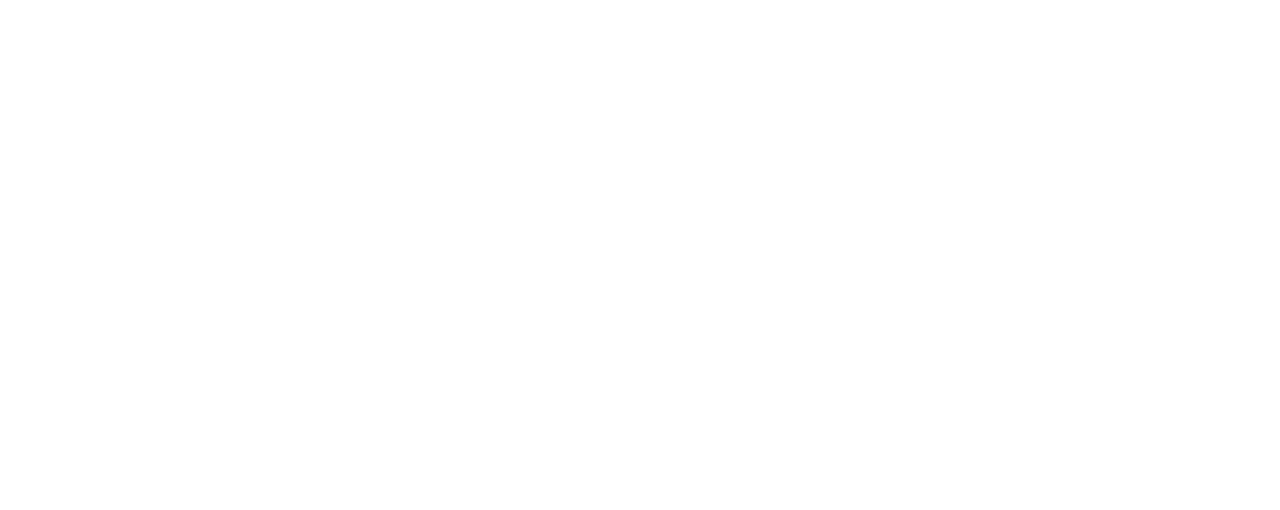
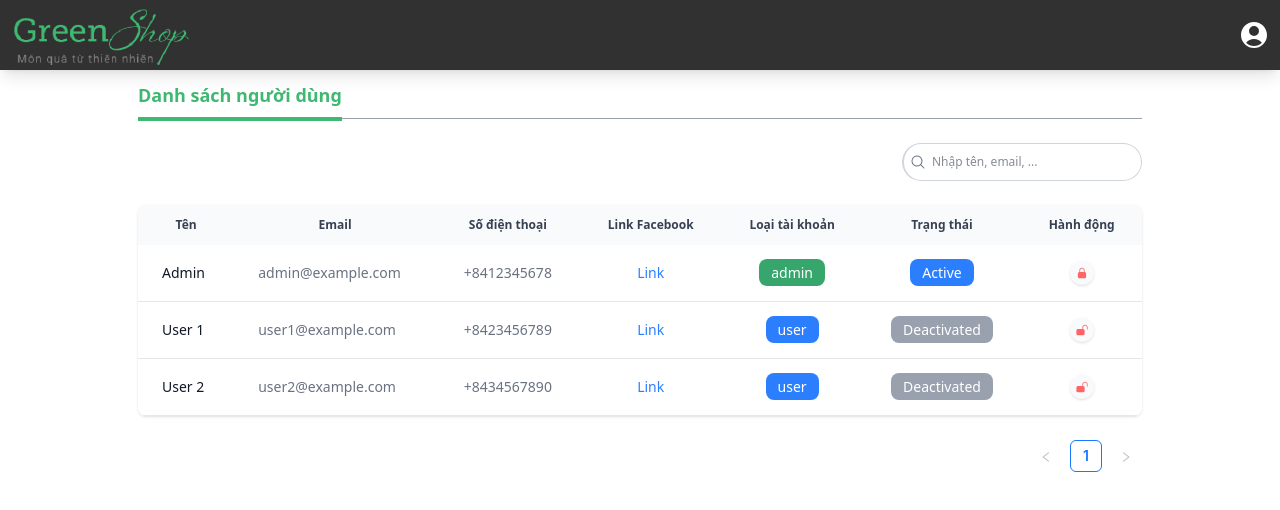
Before and after one commit to awesome-academy/NAITEI-FEHN-PR1-THE-VU, a React (Vite) app: page /admin/users in a window 1280 px wide. Before the commit this address had no page. Shown: the top 510 px of the page. Built offline with nearby package versions, Linux system fonts and the light colour scheme; data requests are answered from the project's data file.

Commit message:
User list

```diff
--- a/package.json
+++ b/package.json
@@ -15,6 +15,8 @@
     "@heroicons/react": "^2.2.0",
     "@reduxjs/toolkit": "^2.6.1",
     "@tailwindcss/vite": "^4.0.13",
+    "antd": "^5.24.5",
+    "axios": "^1.8.4",
     "chart.js": "^4.4.8",
     "date-fns": "^4.1.0",
     "antd": "^5.24.4",
--- a/server/db.json
+++ b/server/db.json
@@ -2,27 +2,33 @@
   "users": [
     {
       "id": "1",
+      "name": "Admin",
       "email": "admin@example.com",
       "phone": "+8412345678",
       "social_link": "https://www.facebook.com/SAFT.H503",
       "password": "password",
-      "role": "quản trị viên"
+      "role": "admin",
+      "is_active": true
     },
     {
       "id": "2",
+      "name": "User 1",
       "email": "user1@example.com",
       "phone": "+8423456789",
       "social_link": "https://www.facebook.com/ltl.1506/",
       "password": "password",
-      "role": "người dùng"
+      "role": "user",
+      "is_active": false
     },
     {
       "id": "3",
       "email": "user2@example.com",
+      "name": "User 2",
       "phone": "+8434567890",
       "social_link": "https://www.facebook.com/profile.php?id=100072532142749",
       "password": "password",
-      "role": "người dùng"
+      "role": "user",
+      "is_active": false
     }
   ],
   "trees": [
@@ -681,9 +687,9 @@
       "total": 250000
     },
     {
-      "id": 3,
-      "user_id": 2,
-      "status": "đã hủy",
+      "id": "3",
+      "user_id": 4,
+      "status": "đã giao",
       "trees": [
         {
           "id": 1,
@@ -783,7 +789,7 @@
       "total": 660000
     },
     {
-      "id": 9,
+      "id": "9",
       "user_id": 10,
       "status": "đã giao",
       "trees": [
@@ -802,7 +808,7 @@
       "total": 850000
     },
     {
-      "id": 10,
+      "id": "10",
       "user_id": 11,
       "status": "đang xử lý",
       "trees": [
@@ -817,7 +823,7 @@
       "total": 300000
     },
     {
-      "id": 11,
+      "id": "11",
       "user_id": 12,
       "status": "đã giao",
       "trees": [
@@ -836,7 +842,7 @@
       "total": 980000
     },
     {
-      "id": 12,
+      "id": "12",
       "user_id": 13,
       "status": "đang xử lý",
       "trees": [
@@ -851,7 +857,7 @@
       "total": 700000
     },
     {
-      "id": 13,
+      "id": "13",
       "user_id": 14,
       "status": "đã giao",
       "trees": [
@@ -870,7 +876,7 @@
       "total": 550000
     },
     {
-      "id": 14,
+      "id": "14",
       "user_id": 15,
       "status": "đang xử lý",
       "trees": [
@@ -885,7 +891,7 @@
       "total": 440000
     },
     {
-      "id": 15,
+      "id": "15",
       "user_id": 16,
       "status": "đã giao",
       "trees": [
@@ -904,7 +910,7 @@
       "total": 530000
     },
     {
-      "id": 16,
+      "id": "16",
       "user_id": 17,
       "status": "đang xử lý",
       "trees": [
@@ -919,7 +925,7 @@
       "total": 750000
     },
     {
-      "id": 17,
+      "id": "17",
       "user_id": 18,
       "status": "đã giao",
       "trees": [
--- a/src/components/UserDropdown.jsx
+++ b/src/components/UserDropdown.jsx
@@ -20,13 +20,13 @@
       {isUserDropdownOpen && (
         <ul className="fixed top-10 right-3 rounded-lg py-1 border border-gray-200 flex flex-col items-start z-50 text-gray-500 bg-white text-sm text-left">
           <li className="w-full px-2 py-2 hover:bg-gray-100 hover:text-main">
-            <a href="/" className="flex items-center">
+            <a href="/admin" className="flex items-center">
               <ChartBarIcon className="size-3 mr-1" />
               Thống kê
             </a>
           </li>
           <li className="w-full px-2 py-2 hover:bg-gray-100 hover:text-main">
-            <a href="#" className="flex items-center">
+            <a href="/admin/users" className="flex items-center">
               <UserGroupIcon className="size-3 mr-1" />
               Người dùng
             </a>
--- a/src/main.jsx
+++ b/src/main.jsx
@@ -11,6 +11,7 @@
 import RequestPlant from "./pages/RequestPlant.jsx";
 import AdminDashboard from "./pages/AdminDashboard.jsx";
 import Statistics from "./pages/Statistics.jsx";
+import UserList from "./pages/UserList.jsx";
 import HistoryOrder from "./pages/HistoryOrder.jsx";
 
 createRoot(document.getElementById("root")).render(
@@ -20,15 +21,16 @@
         <Routes>
           <Route path="/" element={<App />}>
             <Route index element={<Dashboard />} />
+            <Route path="/login" element={<h1>Login</h1>} />
             <Route path="/product/:id" element={<ProductDetail />} />
-            <Route path="/login" element={<h1>Login</h1>} />
             <Route path="/products" element={<ProductList />} />
             <Route path="/request-plant" element={<RequestPlant />} />
             <Route path="/order-history" element={<HistoryOrder />} />
           </Route>
           <Route path="/admin" element={<AdminDashboard />}>
             <Route index element={<Statistics />} />
-          </Route>
+            <Route path="/admin/users" element={<UserList />} />
+        </Route>
         </Routes>
       </BrowserRouter>
     </Provider>
--- /dev/null
+++ b/src/pages/UserList.jsx
@@ -0,0 +1,200 @@
+import { useState, useEffect } from "react";
+import {
+  LockClosedIcon,
+  LockOpenIcon,
+  MagnifyingGlassIcon,
+} from "@heroicons/react/24/solid";
+import SectionHeading from "../components/SectionHeading";
+import axios from "axios";
+import { Pagination } from "antd";
+
+export default function UserList() {
+  const [users, setUsers] = useState(null);
+  const [filteredUsers, setFilteredUsers] = useState(null);
+  const [searchTerm, setSearchTerm] = useState("");
+  const [currentPage, setCurrentPage] = useState(1);
+  const [loading, setLoading] = useState(true);
+  const [error, setError] = useState(null);
+
+  const handleChangeUserStatus = async (user) => {
+    setLoading(true);
+    try {
+      const response = await axios.patch(
+        `http://localhost:5000/users/${user.id}`,
+        {
+          is_active: !user.is_active,
+        },
+      );
+
+      const updatedUser = response.data;
+      setUsers((prevUsers) =>
+        prevUsers.map((u) =>
+          u.id === updatedUser.id ? { ...u, ...updatedUser } : u,
+        ),
+      );
+
+      setFilteredUsers((prevFiltered) =>
+        prevFiltered.map((u) =>
+          u.id === updatedUser.id ? { ...u, ...updatedUser } : u,
+        ),
+      );
+    } catch (err) {
+      setError(err.message);
+    } finally {
+      setLoading(false);
+    }
+  };
+
+  useEffect(() => {
+    const fetchUsers = async () => {
+      try {
+        setLoading(true);
+        const response = await fetch(
+          `http://localhost:5000/users?_sort=role`,
+        );
+        const data = await response.json();
+        setUsers(data);
+        setFilteredUsers(data);
+      } catch (err) {
+        setError(err.message);
+      } finally {
+        setLoading(false);
+      }
+    };
+
+    fetchUsers();
+  }, [currentPage]);
+
+  useEffect(() => {
+    if (users) {
+      const filtered = users.filter(
+        (user) =>
+          user.name.toLowerCase().includes(searchTerm.toLowerCase()) ||
+          user.email.toLowerCase().includes(searchTerm.toLowerCase()),
+      );
+      setFilteredUsers(filtered);
+    }
+  }, [searchTerm, users]);
+
+  const handleSearchChange = (e) => {
+    setSearchTerm(e.target.value);
+  };
+
+  const handlePageChange = (page) => {
+    setCurrentPage(page);
+  };
+
+  if (loading) return <div>Loading...</div>;
+  if (error) return <div>Error: {error}</div>;
+
+  return (
+    <>
+      <SectionHeading heading="Danh sách người dùng" />
+      <div className="flex justify-end">
+        <div className="relative text-gray-500">
+          <MagnifyingGlassIcon className="size-4 absolute top-1/2 left-2 -translate-y-1/2" />
+          <input
+            type="search"
+            className="block p-2.5 pl-7 w-60 text-xs text-gray-900 rounded-full border-s-2 border border-gray-300"
+            placeholder="Nhập tên, email, ..."
+            value={searchTerm}
+            onChange={handleSearchChange}
+          />
+        </div>
+      </div>
+
+      <div className="relative my-6 overflow-x-auto shadow sm:rounded-lg">
+        <table className="w-full table-auto text-sm text-left rtl:text-right text-gray-500">
+          <thead className="text-xs text-gray-700 bg-gray-50">
+            <tr>
+              <th scope="col" className="px-6 py-3 text-center">
+                Tên
+              </th>
+              <th scope="col" className="px-6 py-3 text-center">
+                Email
+              </th>
+              <th scope="col" className="px-6 py-3 text-center">
+                Số điện thoại
+              </th>
+              <th scope="col" className="px-6 py-3 text-center">
+                Link Facebook
+              </th>
+              <th scope="col" className="px-6 py-3 text-center">
+                Loại tài khoản
+              </th>
+              <th scope="col" className="px-6 py-3 text-center">
+                Trạng thái
+              </th>
+              <th scope="col" className="px-6 py-3 text-center">
+                Hành động
+              </th>
+            </tr>
+          </thead>
+          <tbody>
+            {filteredUsers?.map((user) => (
+              <tr
+                key={user.id}
+                className="bg-white border-b border-gray-200 hover:bg-gray-50"
+              >
+                <th
+                  scope="row"
+                  className="px-6 py-4 font-medium text-gray-900 whitespace-nowrap"
+                >
+                  {user.name}
+                </th>
+                <td className="px-6 py-4">{user.email}</td>
+                <td className="px-6 py-4 text-center">{user.phone}</td>
+                <td className="px-6 py-4 text-center">
+                  <a
+                    href={user.social_link}
+                    target="_blank"
+                    className="text-blue-500 hover:underline hover:text-blue-400"
+                  >
+                    Link
+                  </a>
+                </td>
+                <td className="px-6 py-4 text-center">
+                  <span
+                    className={`py-1 px-3 rounded-lg text-white ${user.role === "admin" ? "bg-hover" : "bg-blue-500"}`}
+                  >
+                    {user.role}
+                  </span>
+                </td>
+                <td className="px-6 py-4 text-center">
+                  <span
+                    className={`py-1 px-3 rounded-lg text-white ${user.is_active ? "bg-blue-500" : "bg-gray-400"}`}
+                  >
+                    {user.is_active ? "Active" : "Deactivated"}
+                  </span>
+                </td>
+                <td className="px-6 py-4 flex items-center justify-center">
+                  <button
+                    className="rounded-full size-6 shadow flex items-center justify-center bg-gray-50 cursor-pointer hover:opacity-80"
+                    onClick={() => handleChangeUserStatus(user)}
+                    disabled={loading}
+                  >
+                    {user.is_active ? (
+                      <LockClosedIcon className="size-3 text-red-400" />
+                    ) : (
+                      <LockOpenIcon className="size-3 text-red-400" />
+                    )}
+                  </button>
+                </td>
+              </tr>
+            ))}
+          </tbody>
+        </table>
+      </div>
+
+      <div className="flex justify-end mt-4">
+        <Pagination
+          current={currentPage}
+          total={users.length}
+          pageSize={10}
+          onChange={handlePageChange}
+          showSizeChanger={false}
+        />
+      </div>
+    </>
+  );
+}
```
Also changed, not shown: 2 other files (tests, documents, lock files or other folders).
